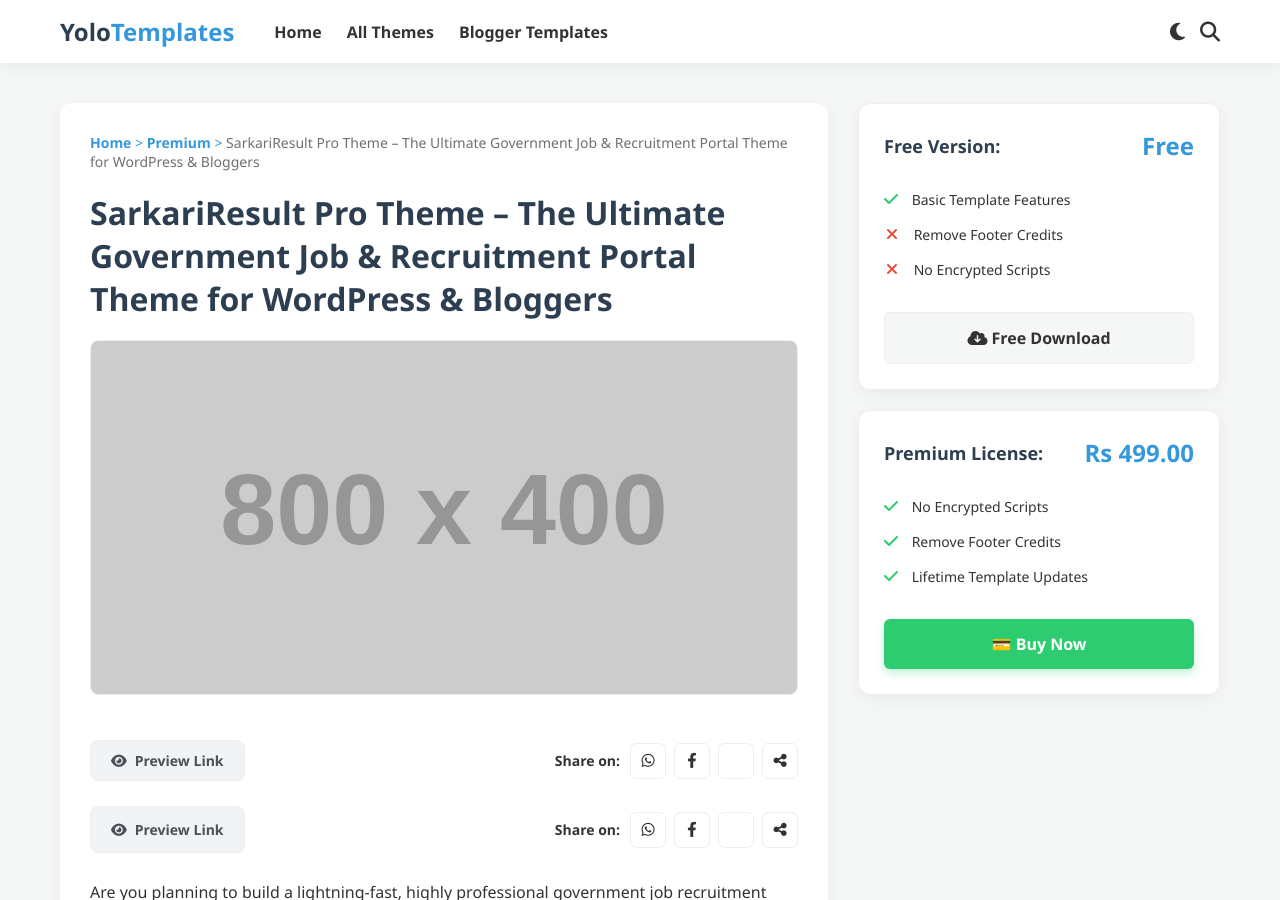
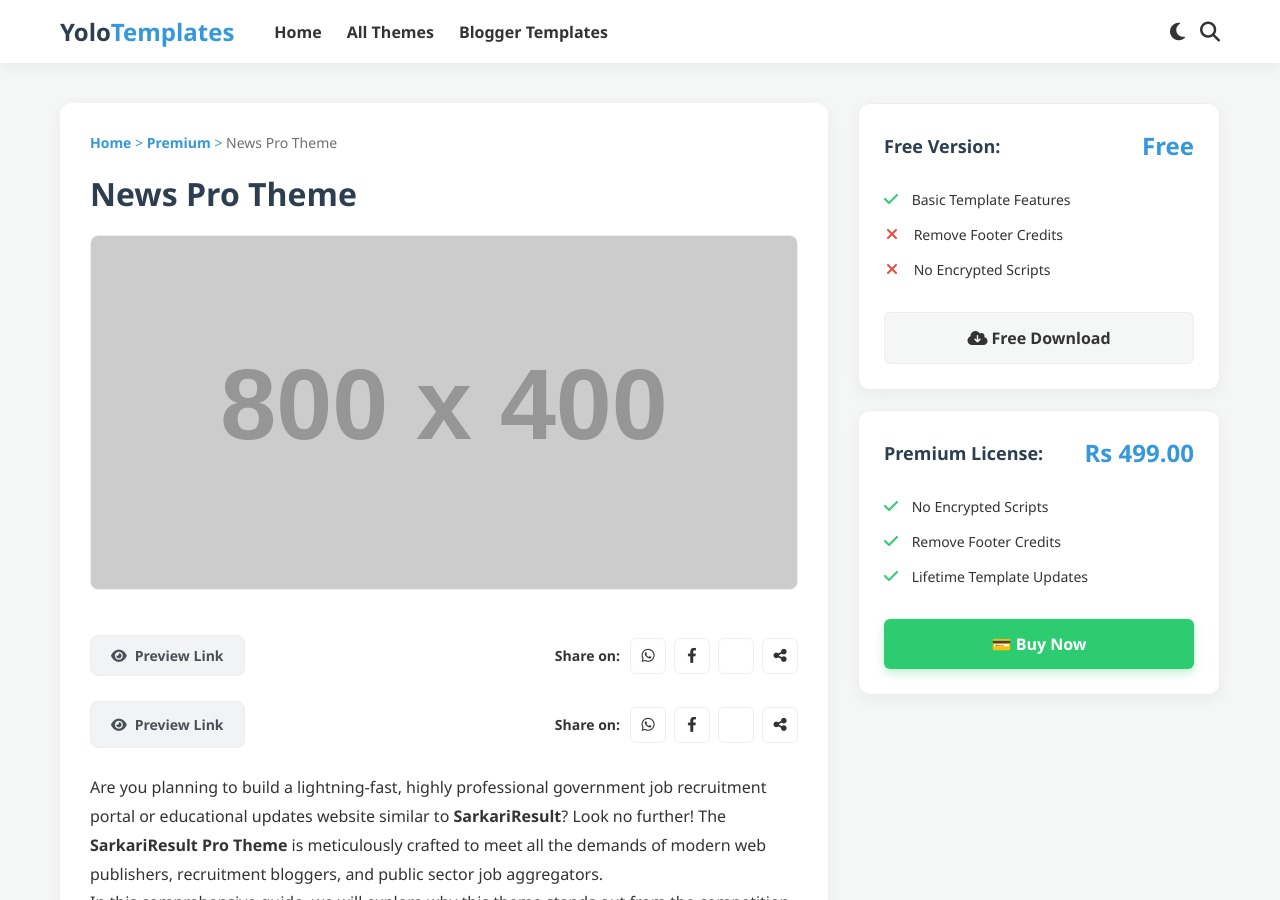
Before and after one commit to yolotemplates/yolotemplates.github.io, a Jekyll site: the page built from _posts/2026-10-30-news-portal.md, in a window 1280 px wide and 900 px high. Built offline with Jekyll 4.4.1, drawn with Linux system fonts in a browser that asks for light colours.

Commit message:
Update 2026-10-30-news-portal.md

```diff
--- a/_posts/2026-10-30-news-portal.md
+++ b/_posts/2026-10-30-news-portal.md
@@ -1,6 +1,6 @@
 ---
 layout: post
-title: "SarkariResult Pro Theme – The Ultimate Government Job & Recruitment Portal Theme for WordPress & Bloggers"
+title: "News Pro Theme"
 category: "Premium"
 image: "https://via.placeholder.com/800x400/1e1e1e/2ecc71?text=SarkariResult+Pro+Theme"
 preview_link: "https://buy-link-here.com"
```
